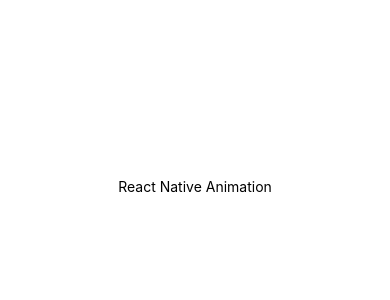
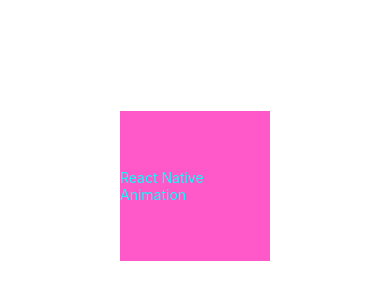
Before and after one commit to atemengue/reactNativeAnimation, a React Native app: screen / in a window 390 px wide. Shown: the part 236-536 px from the top of the page. Built offline with nearby package versions, Linux system fonts and the light colour scheme.

Commit message:
video 6 color interpolation

```diff
--- a/App.js
+++ b/App.js
@@ -1,11 +1,50 @@
 import React from 'react';
-import { View, Text, StyleSheet } from 'react-native';
+import { View, StyleSheet, Animated, TouchableWithoutFeedback } from 'react-native';
 
 class App extends React.Component {
+  state = {
+    animation: new Animated.Value(0)
+  }
+
+  startAnimation = () => {
+    Animated.timing(this.state.animation, {
+      toValue: 1,
+      duration: 1500
+    }).start(() => {
+      Animated.timing(this.state.animation, {
+        toValue: 0,
+        duration: 1500
+      }).start();
+    });
+  }
+
   render() {
-    return(
+
+    const boxInterpolation =  this.state.animation.interpolate({
+      inputRange: [0, 1],
+      outputRange: ['rgb(255, 88, 200)', 'rgb(11, 88, 255)']
+    });
+
+    const boxAnimationStyle = {
+      backgroundColor: boxInterpolation
+    }
+
+    const textInterpolation = this.state.animation.interpolate({
+      inputRange: [0, 1],
+      outputRange: ['rgb(11, 255, 255)', 'rgb(255, 88, 200)']
+    })
+
+    const textAnimationStye = {
+      color: textInterpolation
+    }
+
+  return(
       <View style={styles.container}>
-        <Text>React Native Animation</Text>
+        <TouchableWithoutFeedback onPress={this.startAnimation}>
+          <Animated.View style={[styles.box, boxAnimationStyle]}>
+            <Animated.Text style={[textAnimationStye]}>React Native Animation</Animated.Text>
+          </Animated.View>
+        </TouchableWithoutFeedback>
       </View>
     )
   }
@@ -16,6 +55,12 @@
     flex: 1,
     justifyContent: 'center',
     alignItems: 'center'
+  },
+  box: {
+    justifyContent: 'center',
+    alignItems: 'center',
+    height: 150,
+    width: 150,
   }
 })
 
```
